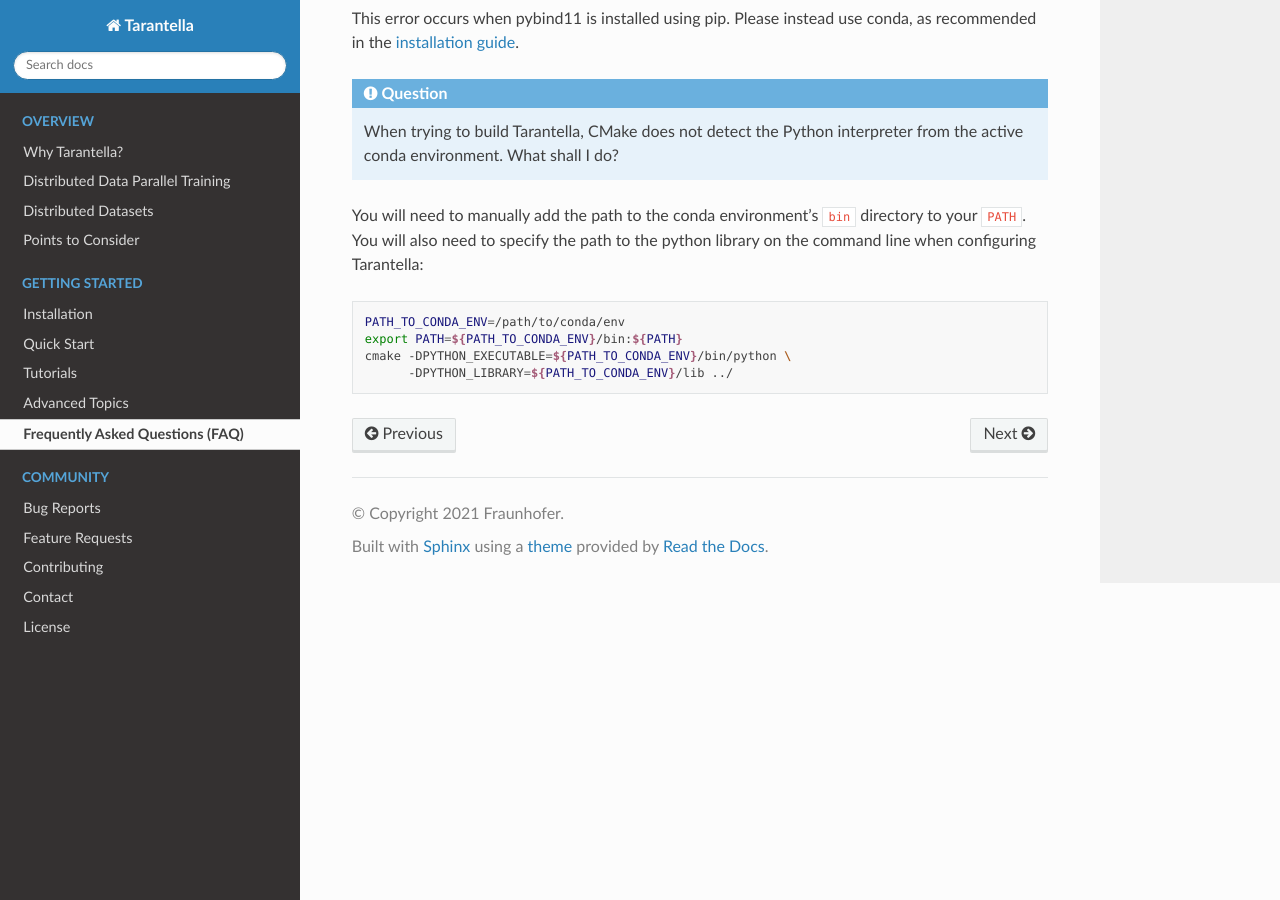
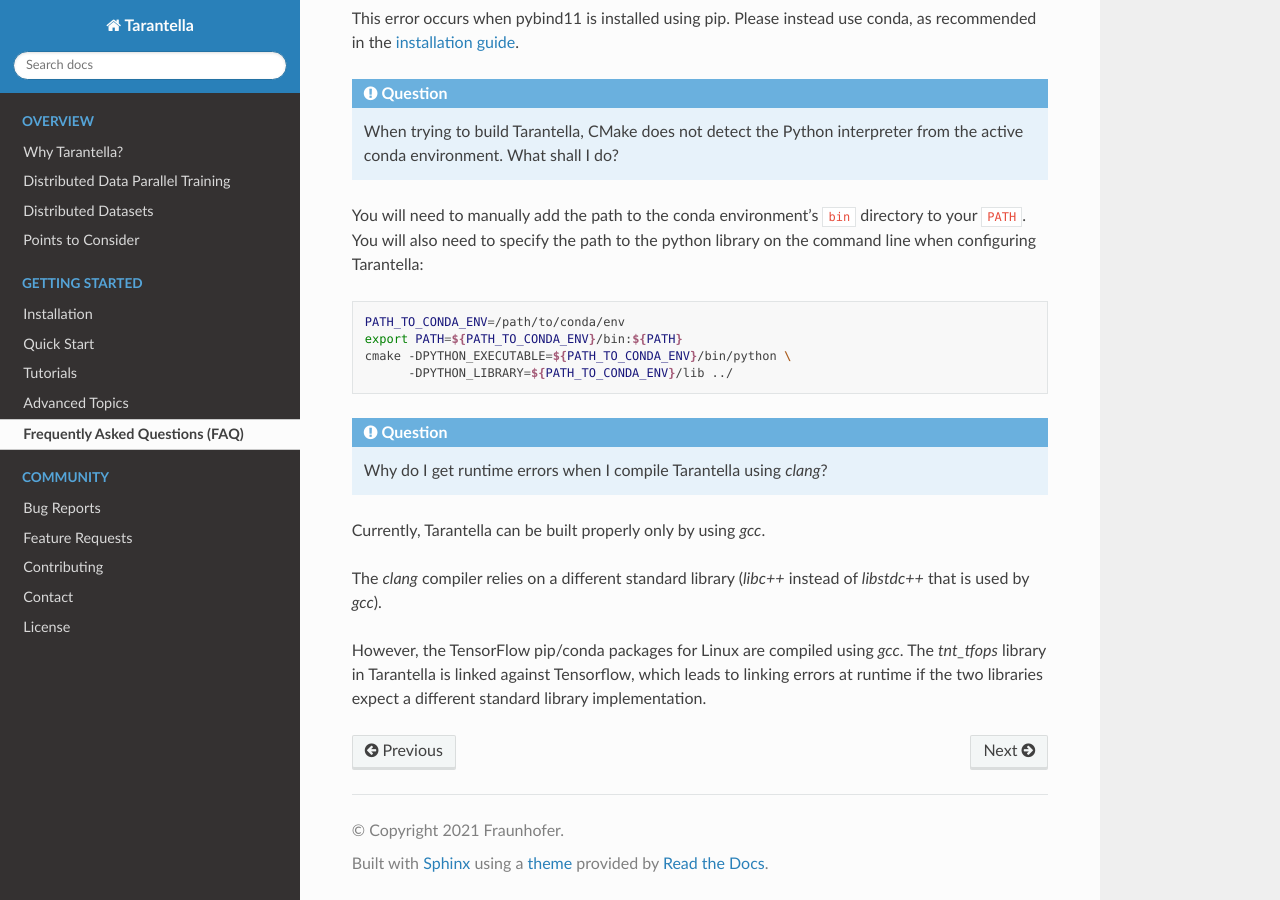
Before and after one commit to cc-hpc-itwm/tarantella, a Sphinx documentation site: the page built from docs/source/faq.rst, in a window 1280 px wide and 900 px high, scrolled down 1422 px. Built offline with Sphinx 7.4.7 and the Read the Docs theme 2.0.0, drawn with Linux system fonts in a browser that asks for light colours.

Commit message:
docs: FAQ: add `clang` question

```diff
--- a/docs/source/faq.rst
+++ b/docs/source/faq.rst
@@ -78,3 +78,17 @@
    export PATH=${PATH_TO_CONDA_ENV}/bin:${PATH}
    cmake -DPYTHON_EXECUTABLE=${PATH_TO_CONDA_ENV}/bin/python \
          -DPYTHON_LIBRARY=${PATH_TO_CONDA_ENV}/lib ../
+
+.. admonition:: Question
+
+   Why do I get runtime errors when I compile Tarantella using `clang`?
+
+Currently, Tarantella can be built properly only by using `gcc`.
+
+The `clang` compiler relies on a different standard library (`libc++` instead
+of `libstdc++` that is used by `gcc`).
+
+However, the TensorFlow pip/conda packages for Linux are compiled using `gcc`.
+The `tnt_tfops` library in Tarantella is linked against Tensorflow, which leads to
+linking errors at runtime if the two libraries expect a different standard library
+implementation.
```
